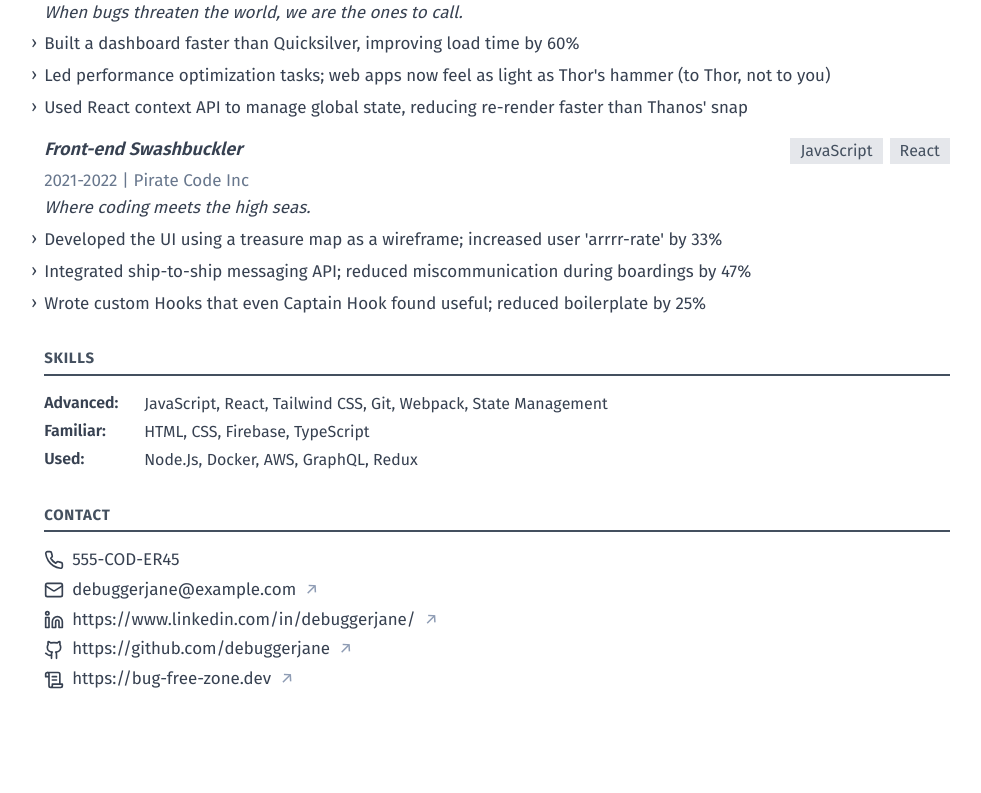
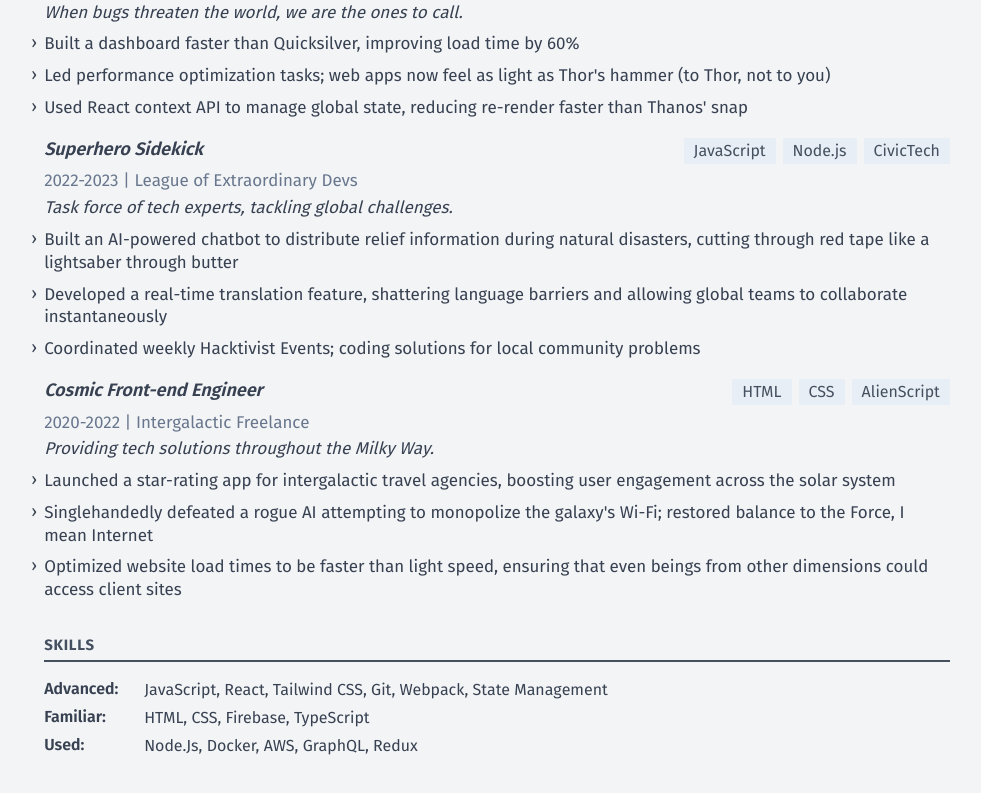
Before and after one commit to shiyuw09/react-universal-resume, a React (Vite) app: page / in a window 1280 px wide. Shown: the part 1660-2453 px from the top of the page, without its empty margins (143-1124 px from the left). Built offline with nearby package versions, Linux system fonts and the light colour scheme.

Commit message:
opt: layout

```diff
--- a/src/App.tsx
+++ b/src/App.tsx
@@ -20,7 +20,8 @@ function App() {
     <>
       <main className="mx-auto text-left font-firago">
         {/* Page */}
-        <div className="page mx-auto max-w-2xl bg-white px-0 py-4 print:max-w-a4 xsm:p-8 sm:p-9 md:h-a4 md:max-w-a4 md:p-16">
+
+        <div className="page mx-auto max-w-2xl bg-white p-6 print:max-w-a4 xsm:p-8 sm:p-9 md:h-a4 md:max-w-a4 md:p-16">
           {/* Name */}
           <header className="mb-8 md:mb-11">
             <h1 className="pb-px text-center text-2xl font-semibold text-gray-750">
@@ -39,14 +40,14 @@ function App() {
         {/* end Page */}
 
         {/* Page */}
-        <div className="page mx-auto max-w-2xl bg-white p-6 px-0 py-4 print:mt-16 print:max-w-a4 xsm:p-8 sm:p-9 md:h-a4 md:max-w-a4 md:p-16">
+        <div className="page mx-auto max-w-2xl bg-gray-100 p-6 print:mt-2 print:max-w-a4 print:bg-white xsm:p-8 sm:p-9 md:h-a4 md:max-w-a4 md:p-16">
           <div className="print:h-a4-col-full md:h-a4-col-full">
             <Experience expArray={experienceWork} />
             <Skills skills={skills} />
             <Contact contact={contactInfo} />
           </div>
-          <Footer />
         </div>
+        <Footer />
         {/* end Page */}
       </main>
     </>
--- a/src/components/Experience.tsx
+++ b/src/components/Experience.tsx
@@ -17,7 +17,7 @@ function Experience({ expArray }: ExperienceProps) {
         {expArray.map((exp: IWorkExperience, index: number) => (
           <section key={index} className="mb-4.5 break-inside-avoid">
             <header>
-              <div className="flex flex-col justify-between md:flex-row">
+              <div className="flex flex-col justify-between print:flex-row md:flex-row">
                 <h3 className="group mb-2.1 text-lg font-semibold italic leading-snugish text-gray-700">
                   {exp.role}
                 </h3>
--- a/src/components/Labels.tsx
+++ b/src/components/Labels.tsx
@@ -9,7 +9,8 @@ function Labels({ labels }: LabelProps) {
         {labels.map((label: string, index: number) => (
           <li
             key={index}
-            className="print:border-inset mb-1.6 mr-1.6 bg-gray-200 px-2.5 text-base text-gray-750 print:bg-white">
+            className="border-red-700-750 print:shadow-inset mb-1.6 mr-1.6 bg-gray-250 px-2.5 text-base leading-relaxed
+             text-gray-750 print:bg-white">
             {label}
           </li>
         ))}
--- a/src/components/Project.tsx
+++ b/src/components/Project.tsx
@@ -16,7 +16,7 @@ function Project({ projects }: ProjectProps) {
         {projects.map((project: IProject, index: number) => (
           <section key={index} className="mb-4.5 break-inside-avoid">
             <header>
-              <div className="flex flex-col justify-between md:flex-row">
+              <div className="flex flex-col justify-between print:flex-row md:flex-row">
                 <h3 className=" mb-2.1 text-lg font-semibold leading-snugish text-gray-700">
                   <a href={project.github} target="_blank" className="group">
                     {project.name}
--- a/src/components/Skills.tsx
+++ b/src/components/Skills.tsx
@@ -13,11 +13,11 @@ function Skills({ skills }: skillsProps) {
         {skills.map((skillOb, index) => (
           // group by level
           <li
-            key={skillOb.level}
+            key={index}
             // className={`capitalize ${index < 2 ? 'h-7' : ''}`}>
             className="capitalize">
             <div className="my-1 flex flex-col sm:flex-row">
-              <div className="font-semibold leading-normal text-gray-700 md:w-[100px]">{`${skillOb.level}:`}</div>
+              <div className="font-semibold leading-normal text-gray-700 print:w-[100px] md:w-[100px]">{`${skillOb.level}:`}</div>
               <div className="text-gray-700">{skillOb.skills.join(', ')}</div>
             </div>
           </li>
--- a/src/data.ts
+++ b/src/data.ts
@@ -6,8 +6,8 @@ export const contactInfo: IContact = {
   phone: '555-COD-ER45',
   email: 'debuggerjane@example.com',
   github: 'https://github.com/debuggerjane',
-  linkedin: 'https://www.linkedin.com/in/debuggerjane/',
-  blog: 'https://bug-free-zone.dev',
+  linkedin: 'https://www.linkedin.com/in/jane/',
+  blog: 'https://bug-free-zone.dev'
 };
 
 // Education Information
@@ -19,15 +19,15 @@ export const educationData: IEducation[] = [
     courses: [
       'Potion++',
       'Defense Against the Dark Bugs',
-      'Transfiguration of Data',
-    ],
+      'Transfiguration of Data'
+    ]
   },
   {
     name: 'Ninja Coding Dojo',
     degree: 'Black Belt in Front-end Development',
     date: '2021',
-    courses: ['Stealth JavaScript', 'React Shuriken', 'Tailwind Ninjutsu'],
-  },
+    courses: ['Stealth JavaScript', 'React Shuriken', 'Tailwind Ninjutsu']
+  }
 ];
 
 // Project Information
@@ -42,9 +42,9 @@ export const projectsInfo: IProject[] = [
     responsibilities: [
       "Developed UI that's so fast it feels like it's from another planet, boosting user engagement by 42%",
       'Implemented state management that even Martians found simple to navigate, leading to fewer abandoned carts',
-      'Integrated Earth-to-Mars payment gateway; achieved a successful transaction latency of under 22 Martian minutes',
+      'Integrated Earth-to-Mars payment gateway; achieved a successful transaction latency of under 22 Martian minutes'
     ],
-    company: 'MartianTech',
+    company: 'MartianTech'
   },
   {
     name: 'Task Manager for Time Travelers',
@@ -57,10 +57,10 @@ export const projectsInfo: IProject[] = [
     responsibilities: [
       'Designed a UI that adapts to fashion trends across eras, increasing user retention in the Middle Ages by 13%',
       'Created a Firestore database schema to accommodate tasks in various timelines; reduced paradoxes by 26%',
-      'Implemented OAuth with 4D secure authentication; reduced unauthorized timeline alterations by 99%',
+      'Implemented OAuth with 4D secure authentication; reduced unauthorized timeline alterations by 99%'
     ],
-    company: 'XYZ-Timelines Inc',
-  },
+    company: 'XYZ-Timelines Inc'
+  }
 ];
 
 // Work Experience Information
@@ -76,25 +76,70 @@ export const experienceWork: IWorkExperience[] = [
     responsibilities: [
       'Built a dashboard faster than Quicksilver, improving load time by 60%',
       "Led performance optimization tasks; web apps now feel as light as Thor's hammer (to Thor, not to you)",
-      "Used React context API to manage global state, reducing re-render faster than Thanos' snap",
+      "Used React context API to manage global state, reducing re-render faster than Thanos' snap"
     ],
-    responsibilitySummary: 'Saving the world, one line of code at a time.',
+    responsibilitySummary: 'Saving the world, one line of code at a time.'
+  },
+  // {
+  //   type: 'work experience',
+  //   company: 'Pirate Code Inc',
+  //   role: 'Front-end Swashbuckler',
+  //   date: '2021-2022',
+  //   companyDescription: 'Where coding meets the high seas.',
+  //   technologies: ['JavaScript', 'React'],
+  //   responsibilities: [
+  //     "Developed the UI using a treasure map as a wireframe; increased user 'arrrr-rate' by 33%",
+  //     'Integrated ship-to-ship messaging API; reduced miscommunication during boardings by 47%',
+  //     'Wrote custom Hooks that even Captain Hook found useful; reduced boilerplate by 25%'
+  //   ],
+  //   responsibilitySummary:
+  //     'Developed the front-end while sailing through agile sprints and avoiding actual sprints.'
+  // },
+  // {
+  //   type: 'Full-time',
+  //   company: 'CryptoZoo Adventures',
+  //   role: 'Front-end Beastmaster',
+  //   date: '2023-Present',
+  //   companyDescription: 'We make virtual pets real and real pets virtual.',
+  //   technologies: ['Solidity', 'React', 'Three.js'],
+  //   responsibilities: [
+  //     "Led the creation of the zoo's interactive 3D interface, which had users roaring in delight and increased daily visits by 25%",
+  //     "Solved the 'CryptoPanda Escape' glitch that could have cost the company its reputation; secured the pandas and earned employee of the month",
+  //     'Pioneered the use of NFTs for adoption certificates, which skyrocketed pet adoption rates by 65%'
+  //   ],
+  //   responsibilitySummary:
+  //     'Taming digital beasts while untangling the web. Also, saving pandas.'
+  // },
+  {
+    type: 'Part-time',
+    company: 'League of Extraordinary Devs',
+    role: 'Superhero Sidekick',
+    date: '2022-2023',
+    companyDescription:
+      'Task force of tech experts, tackling global challenges.',
+    technologies: ['JavaScript', 'Node.js', 'CivicTech'],
+    responsibilities: [
+      'Built an AI-powered chatbot to distribute relief information during natural disasters, cutting through red tape like a lightsaber through butter',
+      'Developed a real-time translation feature, shattering language barriers and allowing global teams to collaborate instantaneously',
+      'Coordinated weekly Hacktivist Events; coding solutions for local community problems'
+    ],
+    responsibilitySummary: 'Saving the world one git commit at a time.'
   },
   {
-    type: 'work experience',
-    company: 'Pirate Code Inc',
-    role: 'Front-end Swashbuckler',
-    date: '2021-2022',
-    companyDescription: 'Where coding meets the high seas.',
-    technologies: ['JavaScript', 'React'],
+    type: 'Freelance',
+    company: 'Intergalactic Freelance',
+    role: 'Cosmic Front-end Engineer',
+    date: '2020-2022',
+    companyDescription: 'Providing tech solutions throughout the Milky Way.',
+    technologies: ['HTML', 'CSS', 'AlienScript'],
     responsibilities: [
-      "Developed the UI using a treasure map as a wireframe; increased user 'arrrr-rate' by 33%",
-      'Integrated ship-to-ship messaging API; reduced miscommunication during boardings by 47%',
-      'Wrote custom Hooks that even Captain Hook found useful; reduced boilerplate by 25%',
+      'Launched a star-rating app for intergalactic travel agencies, boosting user engagement across the solar system',
+      "Singlehandedly defeated a rogue AI attempting to monopolize the galaxy's Wi-Fi; restored balance to the Force, I mean Internet",
+      'Optimized website load times to be faster than light speed, ensuring that even beings from other dimensions could access client sites'
     ],
     responsibilitySummary:
-      'Developed the front-end while sailing through agile sprints and avoiding actual sprints.',
-  },
+      'Bridging galaxies through code, defeating rogue AIs, and generally being awesome.'
+  }
 ];
 
 export const experienceIntern: IWorkExperience[] = [
@@ -108,11 +153,11 @@ export const experienceIntern: IWorkExperience[] = [
     responsibilities: [
       "Maintained a website that's older than some of the dinosaurs; improved SEO ranking from Cretaceous to Jurassic era",
       'Fixed a critical bug that occasionally let the T-Rex out; incidents reduced by 100%',
-      "Optimized loading time so it's faster than a Velociraptor; improved user experience significantly",
+      "Optimized loading time so it's faster than a Velociraptor; improved user experience significantly"
     ],
     responsibilitySummary:
-      'Survived a year without becoming dino dinner, while making the site better.',
-  },
+      'Survived a year without becoming dino dinner, while making the site better.'
+  }
 ];
 
 export const skills: ISkill[] = [
@@ -124,15 +169,15 @@ export const skills: ISkill[] = [
       'Tailwind CSS',
       'Git',
       'Webpack',
-      'State Management',
-    ],
+      'State Management'
+    ]
   },
   {
     level: 'familiar',
-    skills: ['HTML', 'CSS', 'Firebase', 'TypeScript'],
+    skills: ['HTML', 'CSS', 'Firebase', 'TypeScript']
   },
   {
     level: 'used',
-    skills: ['Node.js', 'Docker', 'AWS', 'GraphQL', 'Redux'],
-  },
+    skills: ['Node.js', 'Docker', 'AWS', 'GraphQL', 'Redux']
+  }
 ];
--- a/src/index.css
+++ b/src/index.css
@@ -2,10 +2,6 @@
 @tailwind base;
 @tailwind components;
 @tailwind utilities;
-
-@import 'tailwindcss/base';
-@import 'tailwindcss/components';
-@import 'tailwindcss/utilities';
 
 @screen print {
   @page {
@@ -17,7 +13,7 @@
 
   body {
     -webkit-print-color-adjust: exact !important;
-    color-adjust: exact !important;
+    print-color-adjust: exact !important;
     color: black !important;
   }
 
--- a/tailwind.config.js
+++ b/tailwind.config.js
@@ -61,6 +61,9 @@ export default {
           ...defaultTheme.colors.gray,
         },
       },
+      boxShadow: {
+        'inset': 'inset 0 0 0 1px rgba(50, 50, 50, 0.3)',
+      }
     },
   },
   plugins: [],
```
